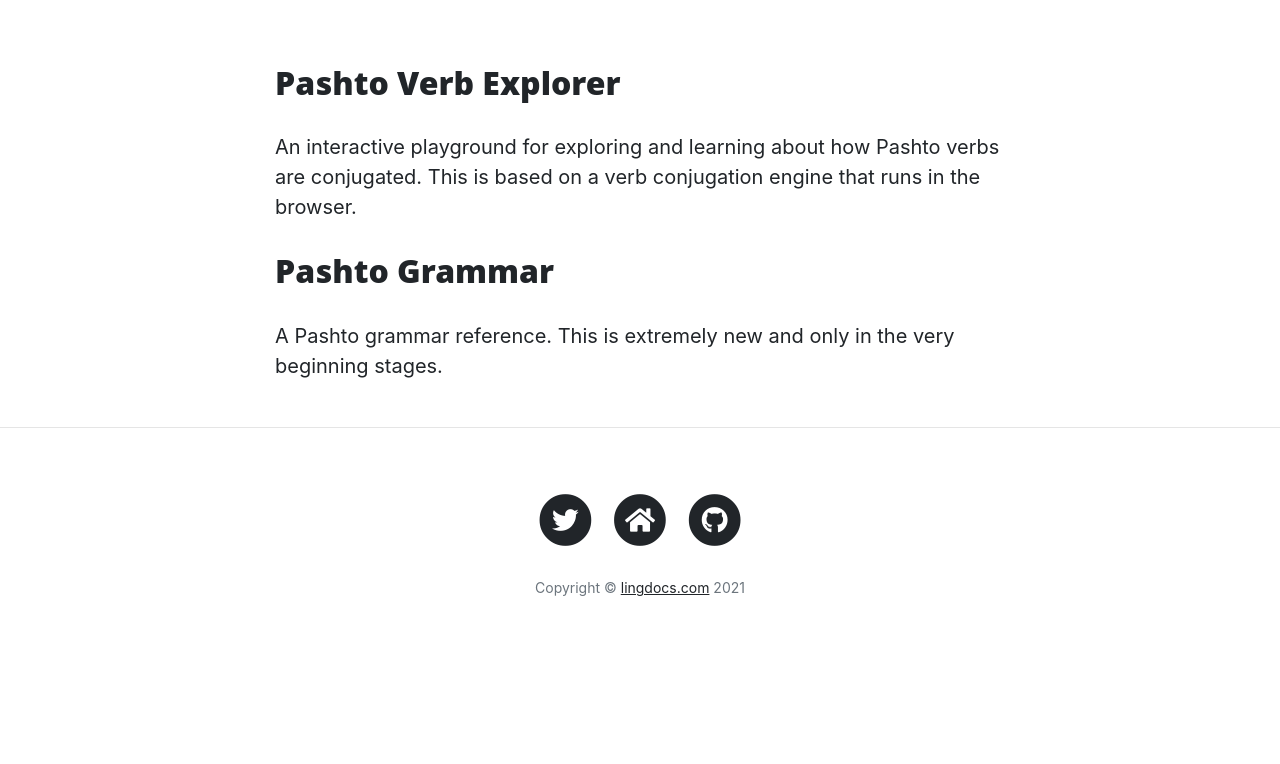
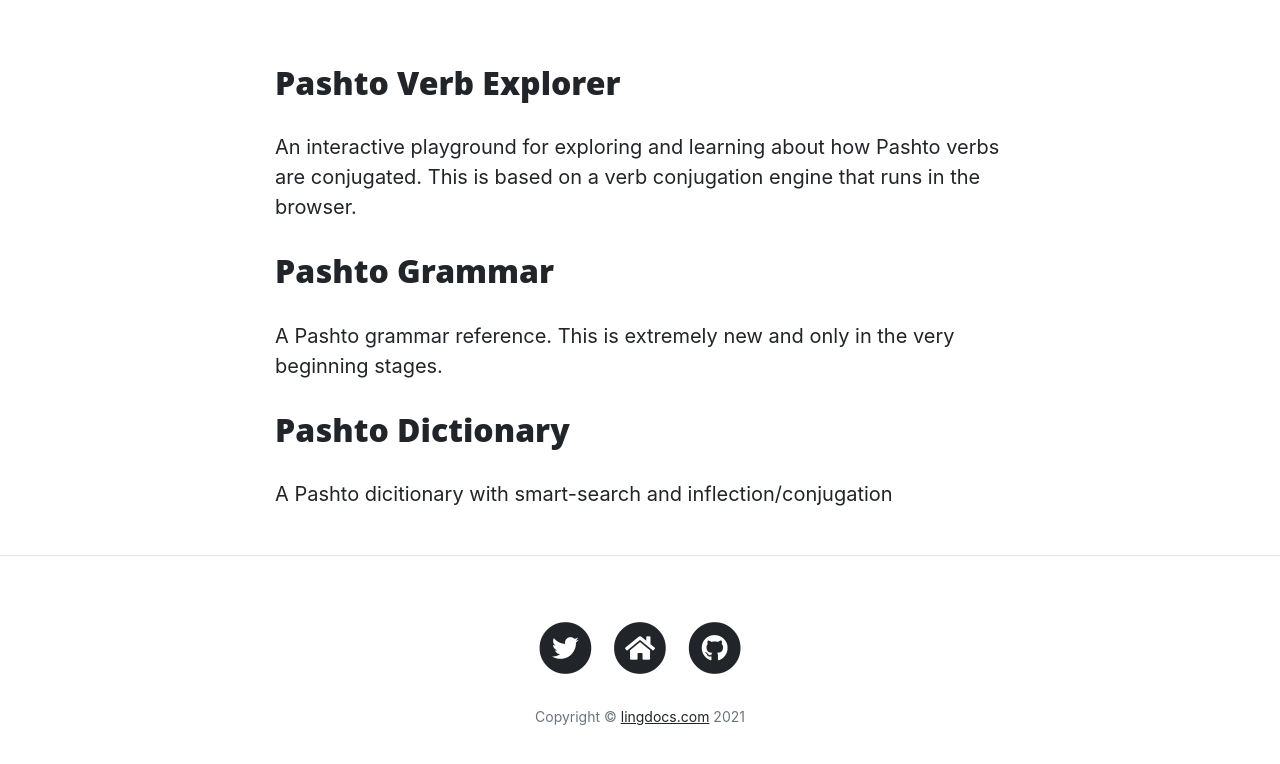
Before and after one commit to lingdocs/lingdocs.com, a Gatsby site: page /projects in a window 1280 px wide. Shown: the part 506-1270 px from the top of the page. Before the commit the page ends 1169 px from the top, so only its background shows below. Built offline with nearby package versions, Linux system fonts and the light colour scheme; Gatsby itself is replaced by a stand-in of ours.

Commit message:
release dictionary

```diff
--- a/src/pages/projects.js
+++ b/src/pages/projects.js
@@ -14,11 +14,11 @@ const projects = [
         description: "A Pashto grammar reference. This is extremely new and only in the very beginning stages.",
         link: "https://grammar.lingdocs.com",
     },
-    // {
-    //     title: "Pashto Dictionary",
-    //     description: "A Pashto dicitionary with smart-search and inflection/conjugation",
-    //     link: "https://dictionary.lingdocs.com",
-    // },
+    {
+        title: "Pashto Dictionary",
+        description: "A Pashto dicitionary with smart-search and inflection/conjugation",
+        link: "https://dictionary.lingdocs.com",
+    },
 ];
 
 const About = ({ location }) => {
```
